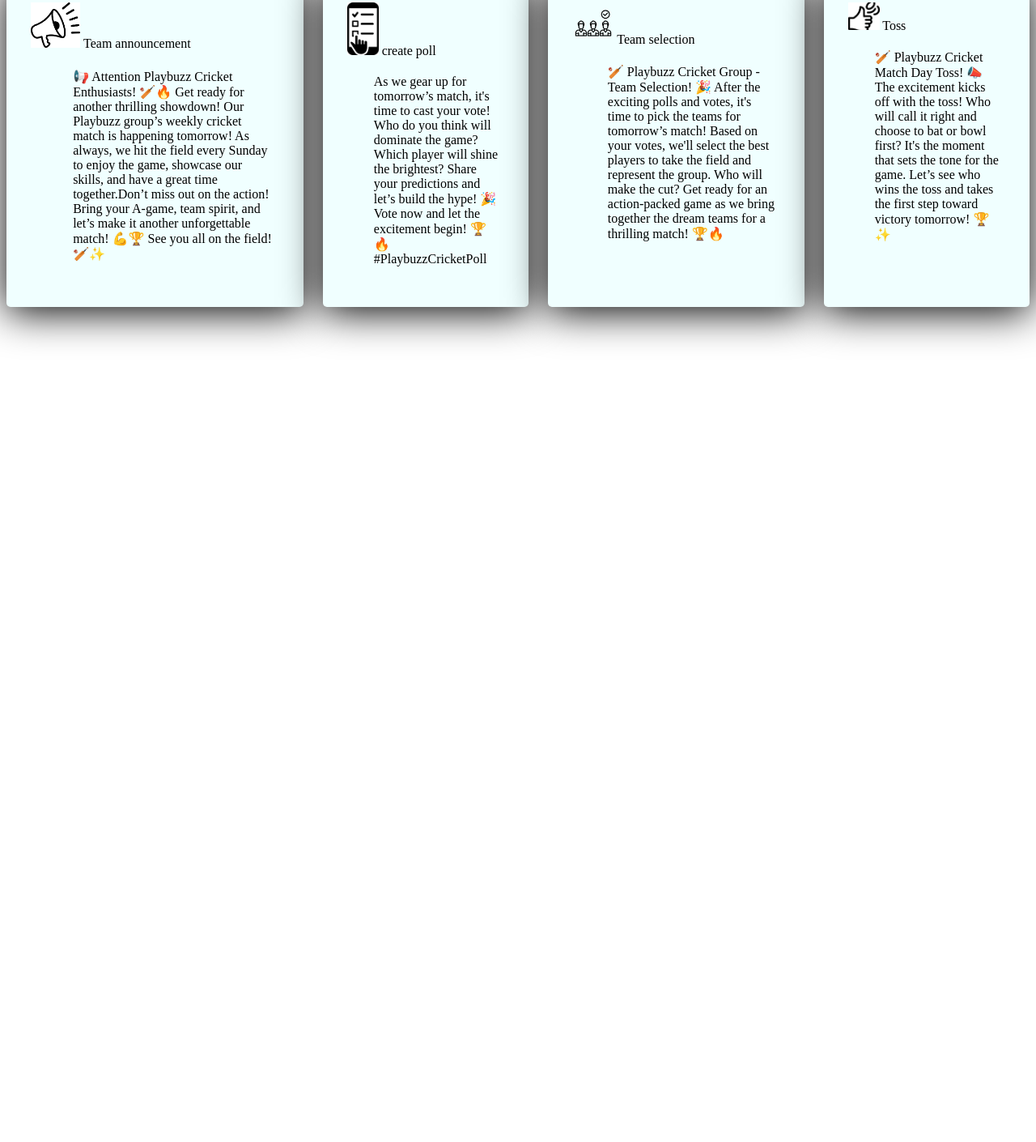
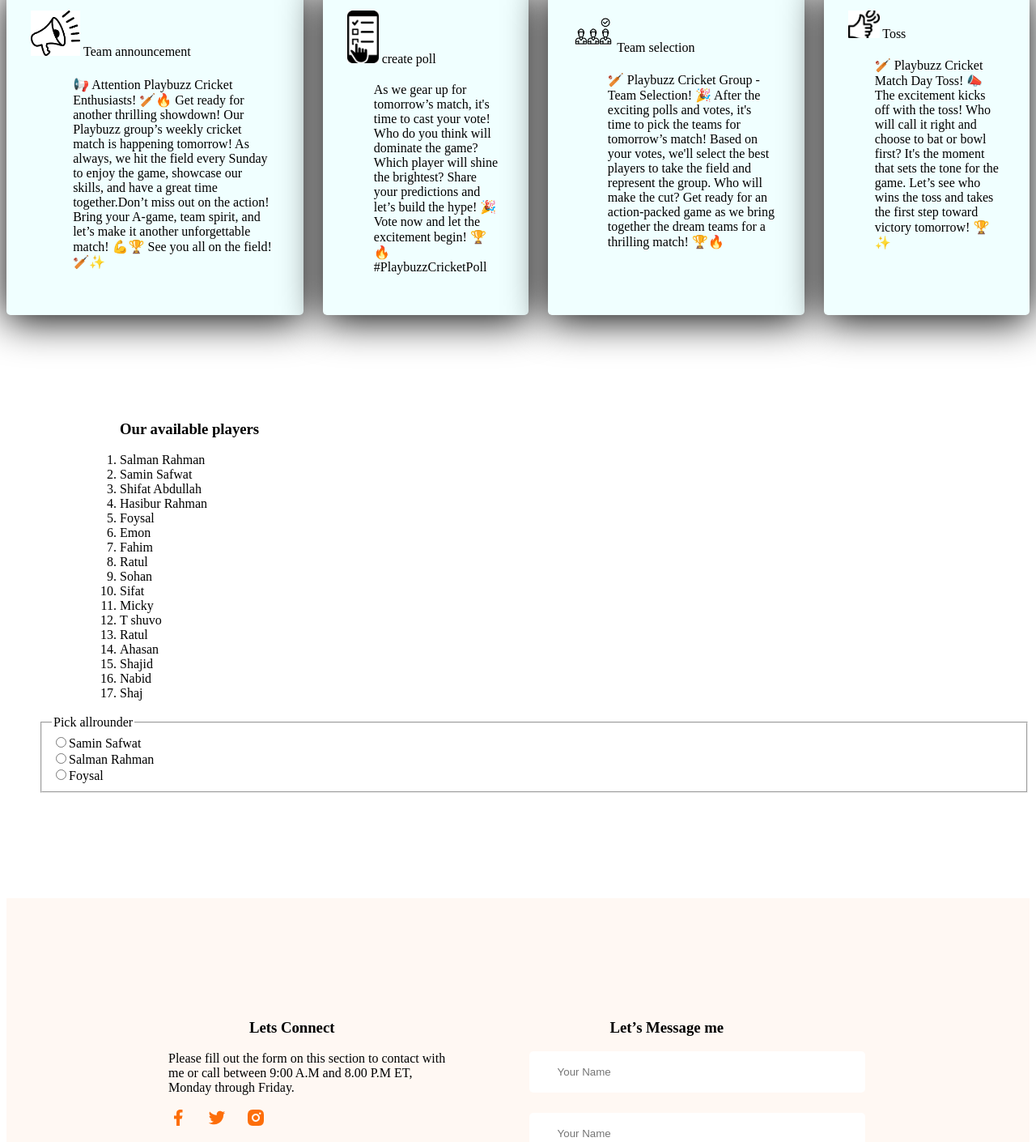
Before and after one commit to salmanrahman-810/playbuzz-web, a plain HTML site: page index.html in a window 1280 px wide. Shown: the part 1390-2800 px from the top of the page at 81% size. Before the commit the page ends 1899 px from the top, so only its background shows below. Drawn offline with Linux system fonts and the light colour scheme.

Commit message:
add foter section

```diff
--- a/index.html
+++ b/index.html
@@ -4,6 +4,7 @@
     <meta charset="UTF-8">
     <meta name="viewport" content="width=device-width, initial-scale=1.0">
      <title>playbuzz web</title>
+
      <link rel="preconnect" href="https://fonts.googleapis.com">
 <link rel="preconnect" href="https://fonts.gstatic.com" crossorigin>
 <link href="https://fonts.googleapis.com/css2?family=Open+Sans:ital,wght@0,300..800;1,300..800&display=swap" rel="stylesheet">
@@ -108,9 +109,66 @@
 
     </section>
 
+   <section>
+    <ol>
+        <h3>Our available players</h3>
+
+        <li>Salman Rahman</li>
+        <li>Samin Safwat</li>
+        <li>Shifat Abdullah</li>
+        <li>Hasibur Rahman</li>
+        <li>Foysal</li>
+        <li>Emon</li>
+        <li>Fahim</li>
+        <li>Ratul</li>
+        <li>Sohan</li>
+        <li>Sifat</li>
+        <li>Micky</li>
+        <li>T shuvo </li>
+        <li>Ratul</li>
+        <li>Ahasan</li>
+        <li>Shajid</li>
+        <li>Nabid</li>
+        <li>Shaj</li>
+        <br>
+        <fieldset class="label">
+            <legend >Pick allrounder</legend>
+           <label for="Samin Safwat"><input type="radio" name="" id="Samin Safwat">Samin Safwat</label>
+           <label for=""><input type="radio" name="" id="Salman Rahman">Salman Rahman</label>
+           <label for=""><input type="radio" name="" id="Foysal">Foysal</label>
+           </fieldset>
+
+
+    </ol>
+
+   </section>
+
+
 
 </main>
 <footer>
+    <div class="footer-column">
+        <h3 class="section-tittle"> Lets Connect</h3>
+        <p class="section-description"> Please fill out the form on this section to contact with me or call between 9:00 A.M and 8.00 P.M ET, Monday through Friday.</p>
+
+        <div class="social-links">
+            <a href=""> <img src="images/icons/facebook.png" alt=""></a>
+            <a href=""><img src="images/icons/twitter.png" alt=""></a>
+            <a href=""><img src="images/icons/insta.png" alt=""></a>
+
+        </div>
+
+    </div>
+    <div class="footer-column">
+        <h3 class="selection-tittle">Let’s Message me</h3>
+        <form class="contact" action="">
+            <input type="text" placeholder="Your Name">
+            <input type="email" name="" placeholder="Your Name" id="">
+            <textarea name="" placeholder="Message" id="" cols="30" rows="10"></textarea>
+
+            <input class="btn-primary" type="submit" value="submit">
+        </form>
+    </div>
 
 </footer>
 </html>
--- a/styles/portfolio.css
+++ b/styles/portfolio.css
@@ -86,10 +86,12 @@ nav li a{
 }
 .item-description{
     font-weight: 600;
+    padding:5px;
 }
 .about-items{
     display: flex;
     justify-content: space-around;
+
 }
 .skills-container{
 
@@ -113,3 +115,34 @@ nav li a{
    padding: 2%;
     margin-left: 15%;
 }
+ol li , h3{
+    margin-left: 100px;
+}
+label{
+     display: block;}
+
+     footer{
+        display:flex ;
+        gap: 100px
+        ;
+        background-color: #FFF8F3;
+        margin-top: 100px;
+        padding: 130px 200px;
+
+    }
+    .footer-column{
+        width: 40%;
+    }
+    .social-links a{
+        margin-right: 20px;
+    }
+    .contact input[type="text"],.contact input[type="email"] , textarea{
+        display: block;
+        margin-bottom: 25px;
+        padding: 18px 35px;
+        color: #757575;
+        border-radius: 5px;
+        background-color: #FFFFFF;
+        border: 0px;
+        width: 100%;
+    }
```
Also changed, not shown: images/icons/facebook.png (added), images/icons/insta.png (added), images/icons/js.png (added), images/icons/mongo.png (added), images/icons/nodejs.png (added), images/icons/react.png (added), images/icons/twitter.png (added).
